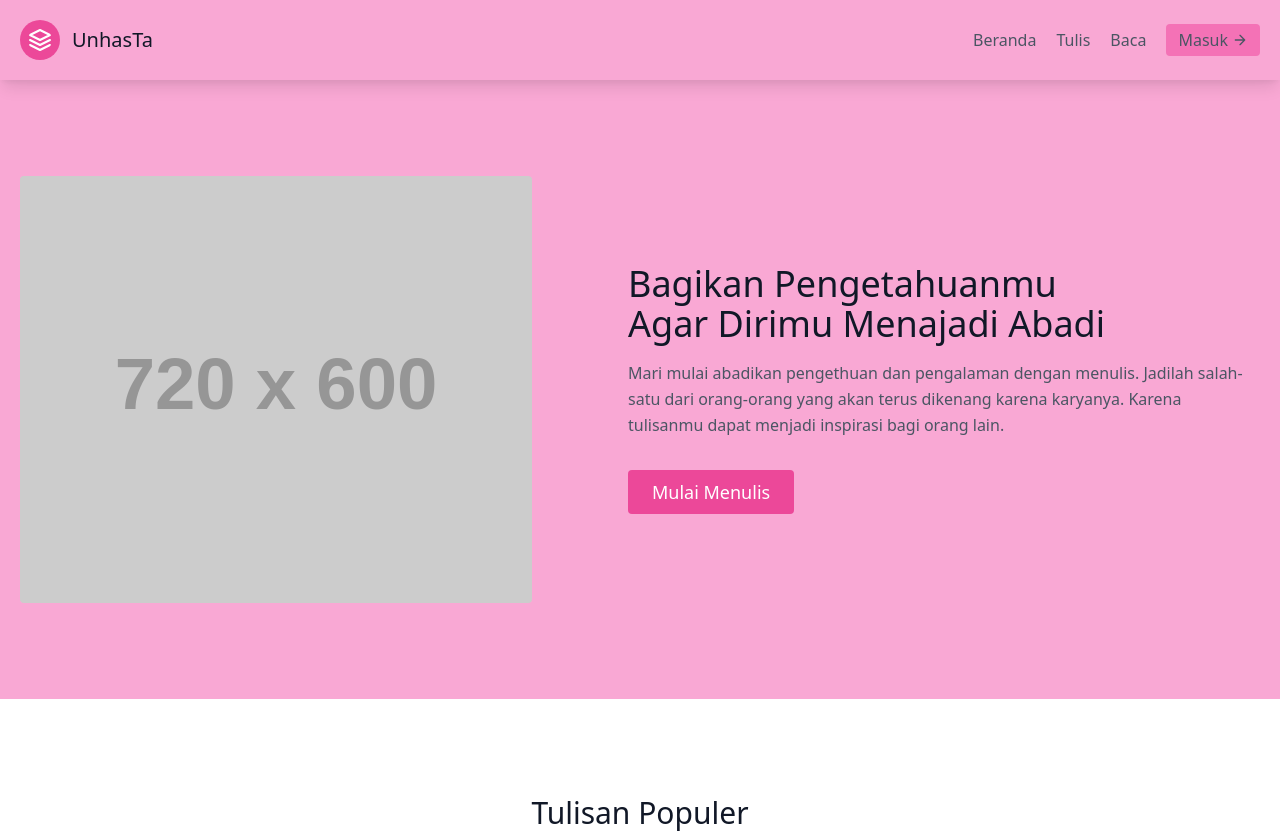
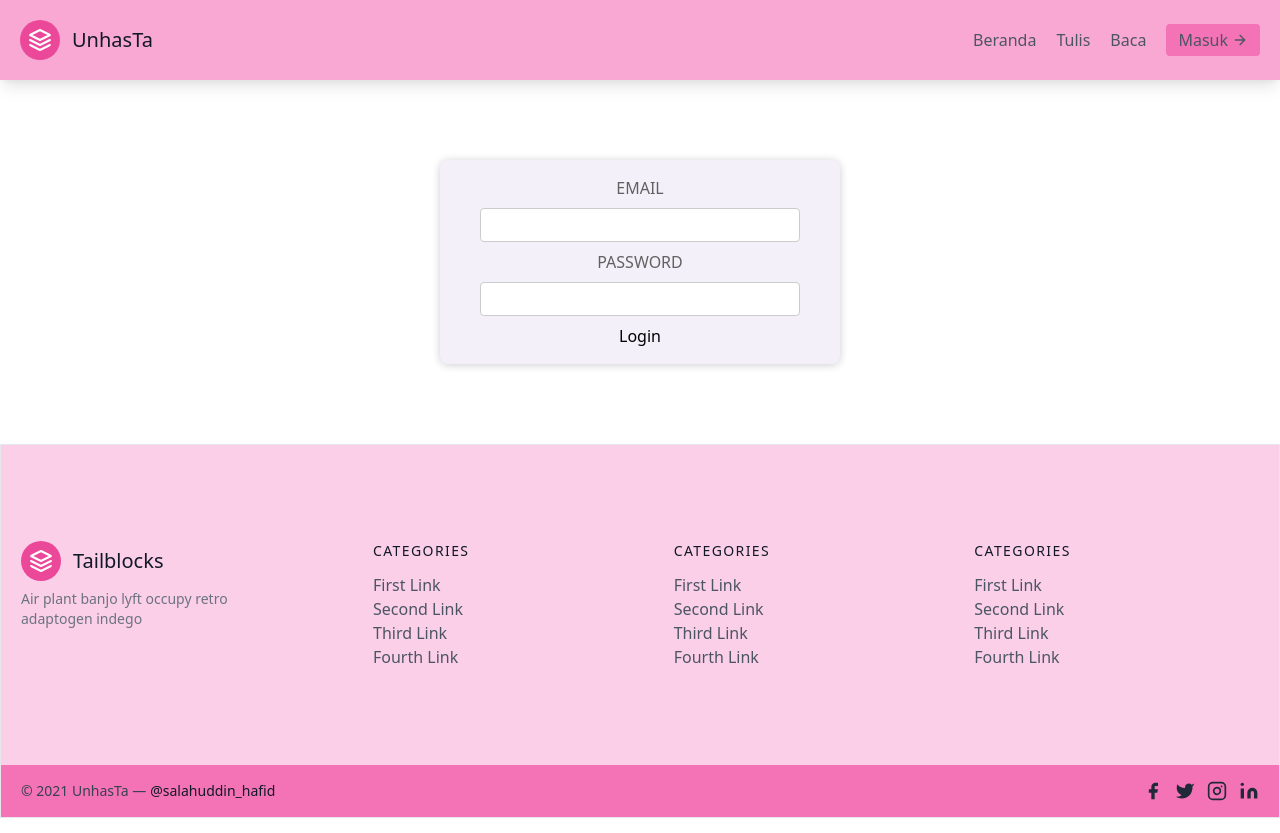
Before and after one commit to Dinel13/multi-user-blog, a React (Create React App) app: page /masuk in a window 1280 px wide. Shown: the top 833 px of the page. Built offline with nearby package versions, Linux system fonts and the light colour scheme.

Commit message:
add redux and route

```diff
--- a/package.json
+++ b/package.json
@@ -4,11 +4,14 @@
   "private": true,
   "dependencies": {
     "@craco/craco": "^6.1.1",
+    "@reduxjs/toolkit": "^1.5.1",
     "@testing-library/jest-dom": "^5.11.4",
     "@testing-library/react": "^11.1.0",
     "@testing-library/user-event": "^12.1.10",
     "react": "^17.0.2",
     "react-dom": "^17.0.2",
+    "react-redux": "^7.2.4",
+    "react-router-dom": "^5.2.0",
     "react-scripts": "4.0.3",
     "web-vitals": "^1.0.1"
   },
--- a/src/App.js
+++ b/src/App.js
@@ -1,17 +1,38 @@
-import Footer from './components/footer/Footer'
-import Header from './components/header/header'
-import Hero from './components/hero/Hero'
-import PenulisPop from './components/Populer/PenulisPop'
-import TulisanPop from './components/Populer/TulisanPop'
+import { useSelector } from "react-redux";
+import { Route, Switch, Redirect } from "react-router-dom";
+
+import Footer from "./components/footer/Footer";
+import Header from "./components/header/header";
+import Hero from "./components/hero/Hero";
+import PenulisPop from "./components/Populer/PenulisPop";
+import TulisanPop from "./components/Populer/TulisanPop";
+import Login from "./pages/Login";
+import NotFound from "./pages/NotFound";
+import Register from "./pages/Register";
 
 function App() {
+  const isAuth = useSelector((state) => state.auth.isAuthenticated);
+  console.log(isAuth);
   return (
     <>
-    <Header />
-    <Hero />
-    <TulisanPop />
-    <PenulisPop />
-    <Footer />
+      <Header />
+      <Switch>
+        <Route path="/" exact>
+          <Hero />
+          <TulisanPop />
+          <PenulisPop />
+        </Route>
+        <Route path="/masuk" exact>
+          <Login />
+        </Route>
+        <Route path="/masuk" exact>
+          <Register />
+        </Route>
+        <Route path="*">
+          <NotFound />
+        </Route>
+      </Switch>
+      <Footer />
     </>
   );
 }
--- a/src/index.js
+++ b/src/index.js
@@ -1,14 +1,22 @@
-import React from 'react';
-import ReactDOM from 'react-dom';
-import './index.css';
-import App from './App';
-import reportWebVitals from './reportWebVitals';
+import React from "react";
+import ReactDOM from "react-dom";
+import { Provider } from "react-redux";
+import { BrowserRouter } from "react-router-dom";
+
+import "./index.css";
+import App from "./App";
+import store from "./store/index";
+import reportWebVitals from "./reportWebVitals";
 
 ReactDOM.render(
-  <React.StrictMode>
-    <App />
-  </React.StrictMode>,
-  document.getElementById('root')
+  <Provider store={store}>
+    <BrowserRouter>
+      <React.StrictMode>
+        <App />
+      </React.StrictMode>
+    </BrowserRouter>
+  </Provider>,
+  document.getElementById("root")
 );
 
 // If you want to start measuring performance in your app, pass a function
--- /dev/null
+++ b/src/pages/Auth.module.css
@@ -0,0 +1,29 @@
+.auth {
+  margin: 5rem auto;
+  box-shadow: 0 1px 8px rgba(0, 0, 0, 0.2);
+  width: 25rem;
+  border-radius: 8px;
+  padding: 1rem;
+  text-align: center;
+  background-color: #f4f0fa;
+}
+
+.control {
+  margin-bottom: 0.5rem;
+}
+
+.control label {
+  display: block;
+  color: #616161;
+  text-transform: uppercase;
+  margin-bottom: 0.5rem;
+}
+
+.control input {
+  display: block;
+  width: 20rem;
+  margin: auto;
+  border-radius: 4px;
+  padding: 0.25rem;
+  border: 1px solid #ccc;
+}
--- /dev/null
+++ b/src/pages/Login.js
@@ -0,0 +1,32 @@
+import { useDispatch } from 'react-redux';
+
+import classes from './Auth.module.css';
+import { authActions } from '../store/auth';
+
+export default function Login() {
+    const dispatch = useDispatch();
+
+    const loginHandler = (event) => {
+      event.preventDefault();
+
+      dispatch(authActions.login());
+    };
+
+    return (
+      <main className={classes.auth}>
+        <section>
+          <form onSubmit={loginHandler}>
+            <div className={classes.control}>
+              <label htmlFor='email'>Email</label>
+              <input type='email' id='email' />
+            </div>
+            <div className={classes.control}>
+              <label htmlFor='password'>Password</label>
+              <input type='password' id='password' />
+            </div>
+            <button>Login</button>
+          </form>
+        </section>
+      </main>
+    );
+}
--- /dev/null
+++ b/src/pages/NotFound.js
@@ -0,0 +1,9 @@
+const NotFound = () => {
+  return (
+    <div className='centered'>
+      <p>Page not found!</p>
+    </div>
+  );
+};
+
+export default NotFound;
--- /dev/null
+++ b/src/pages/Register.js
@@ -0,0 +1,32 @@
+import { useDispatch } from 'react-redux';
+
+import classes from './Auth.module.css';
+import { authActions } from '../store/auth';
+
+export default function Register() {
+    const dispatch = useDispatch();
+
+    const loginHandler = (event) => {
+      event.preventDefault();
+
+      dispatch(authActions.login());
+    };
+
+    return (
+      <main className={classes.auth}>
+        <section>
+          <form onSubmit={loginHandler}>
+            <div className={classes.control}>
+              <label htmlFor='email'>Email</label>
+              <input type='email' id='email' />
+            </div>
+            <div className={classes.control}>
+              <label htmlFor='password'>Password</label>
+              <input type='password' id='password' />
+            </div>
+            <button>Login</button>
+          </form>
+        </section>
+      </main>
+    );
+}
--- /dev/null
+++ b/src/store/auth.js
@@ -0,0 +1,22 @@
+import { createSlice } from '@reduxjs/toolkit';
+
+const initialAuthState = {
+  isAuthenticated: false,
+};
+
+const authSlice = createSlice({
+  name: 'authentication',
+  initialState: initialAuthState,
+  reducers: {
+    login(state) {
+      state.isAuthenticated = true;
+    },
+    logout(state) {
+      state.isAuthenticated = false;
+    },
+  },
+});
+
+export const authActions = authSlice.actions;
+
+export default authSlice.reducer;
--- /dev/null
+++ b/src/store/index.js
@@ -0,0 +1,10 @@
+import { configureStore } from '@reduxjs/toolkit';
+
+import authReducer from './auth';
+
+
+const store = configureStore({
+  reducer: { auth: authReducer },
+});
+
+export default store;
```
Also changed, not shown: 1 other file (tests, documents, lock files or other folders).
